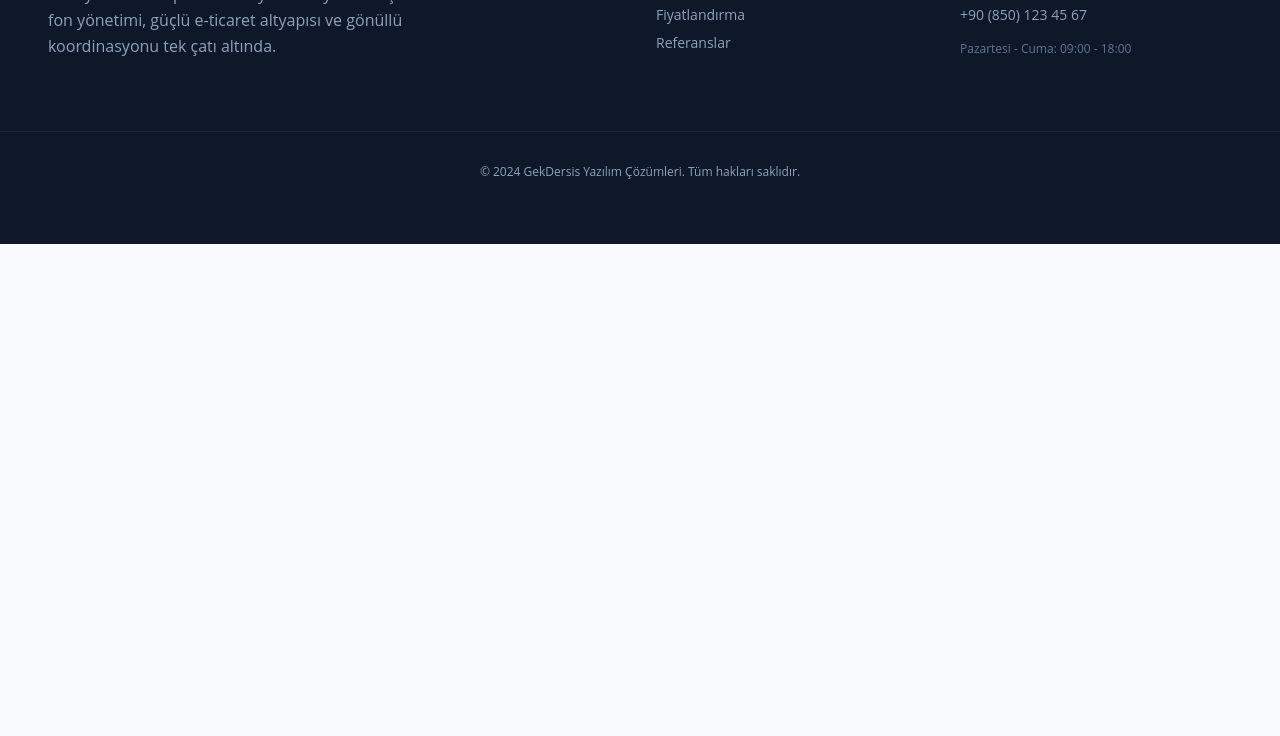
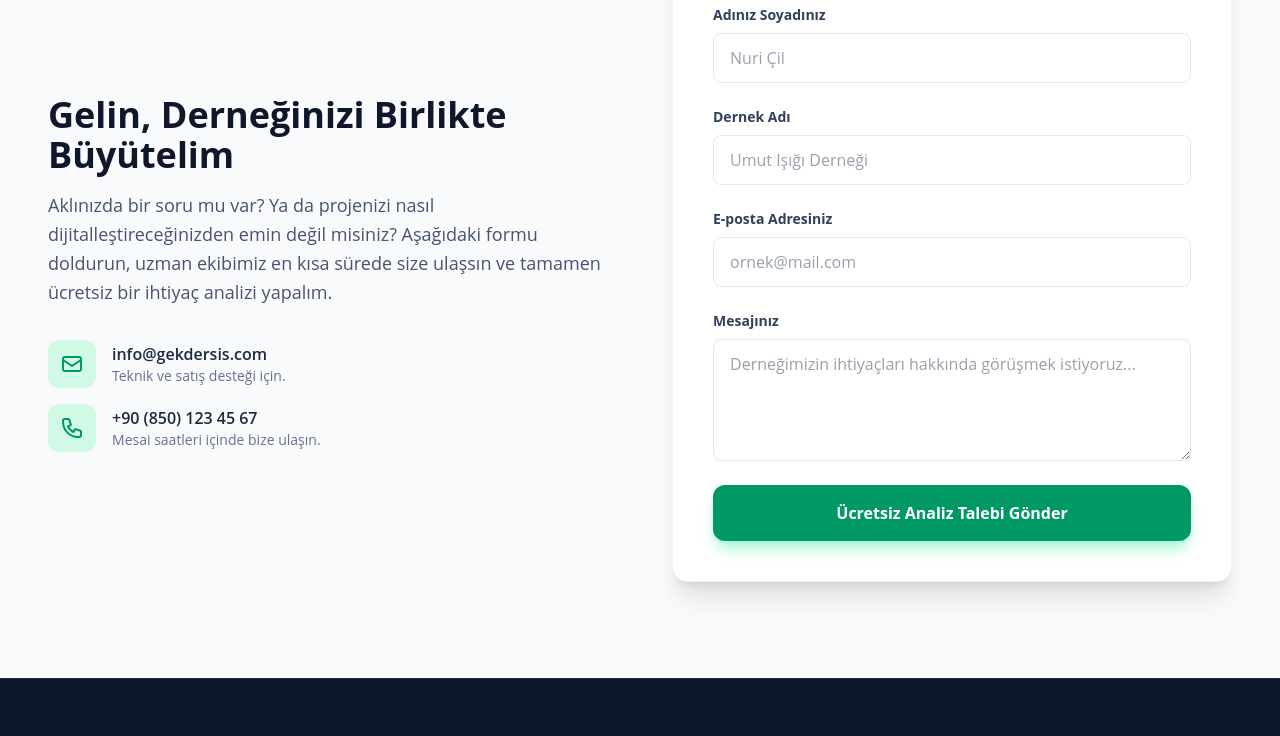
Before and after one commit to nuridemir/geksoft_gekdersis, a website: page solutions.html in a window 1280 px wide. Shown: the part 2874-3610 px from the top of the page. Before the commit the page ends 3118 px from the top, so only its background shows below. Drawn offline with Linux system fonts and the light colour scheme; a web font is replaced by a local one.

Commit message:
A contact form has been added to the solutions page

```diff
--- a/solutions.html
+++ b/solutions.html
@@ -244,6 +244,83 @@
   </section>
 
 
+  <section id="iletisim-formu" class="py-24 bg-slate-50">
+    <div class="max-w-7xl mx-auto px-4 md:px-12">
+      <div class="grid grid-cols-1 lg:grid-cols-2 gap-16 items-center">
+        <div>
+          <h2 class="text-4xl font-bold text-slate-900 mb-4">Gelin, Derneğinizi Birlikte Büyütelim</h2>
+          <p class="text-slate-600 text-lg mb-8 leading-relaxed">Aklınızda bir soru mu var? Ya da projenizi nasıl
+            dijitalleştireceğinizden emin değil misiniz? Aşağıdaki formu doldurun, uzman ekibimiz en kısa sürede size
+            ulaşsın ve tamamen ücretsiz bir ihtiyaç analizi yapalım.</p>
+          <div class="space-y-4">
+            <div class="flex items-center gap-4">
+              <div class="w-12 h-12 bg-emerald-100 text-emerald-600 rounded-xl flex items-center justify-center">
+                <svg xmlns="http://www.w3.org/2000/svg" class="h-6 w-6" fill="none" viewBox="0 0 24 24"
+                  stroke="currentColor">
+                  <path stroke-linecap="round" stroke-linejoin="round" stroke-width="2"
+                    d="M3 8l7.89 5.26a2 2 0 002.22 0L21 8M5 19h14a2 2 0 002-2V7a2 2 0 00-2-2H5a2 2 0 00-2 2v10a2 2 0 002 2z" />
+                </svg>
+              </div>
+              <div>
+                <p class="font-semibold text-slate-800">info@gekdersis.com</p>
+                <p class="text-sm text-slate-500">Teknik ve satış desteği için.</p>
+              </div>
+            </div>
+            <div class="flex items-center gap-4">
+              <div class="w-12 h-12 bg-emerald-100 text-emerald-600 rounded-xl flex items-center justify-center">
+                <svg xmlns="http://www.w3.org/2000/svg" class="h-6 w-6" fill="none" viewBox="0 0 24 24"
+                  stroke="currentColor">
+                  <path stroke-linecap="round" stroke-linejoin="round" stroke-width="2"
+                    d="M3 5a2 2 0 012-2h3.28a1 1 0 01.948.684l1.498 4.493a1 1 0 01-.502 1.21l-2.257 1.13a11.042 11.042 0 005.516 5.516l1.13-2.257a1 1 0 011.21-.502l4.493 1.498a1 1 0 01.684.949V19a2 2 0 01-2 2h-1C9.716 21 3 14.284 3 6V5z" />
+                </svg>
+              </div>
+              <div>
+                <p class="font-semibold text-slate-800">+90 (850) 123 45 67</p>
+                <p class="text-sm text-slate-500">Mesai saatleri içinde bize ulaşın.</p>
+              </div>
+            </div>
+          </div>
+        </div>
+        <div class="bg-white p-8 md:p-10 rounded-2xl shadow-xl border border-slate-100">
+          <form action="#" method="POST" class="space-y-6">
+            <div>
+              <label for="full-name" class="block text-sm font-bold text-slate-700 mb-2">Adınız Soyadınız</label>
+              <input type="text" name="full-name" id="full-name" autocomplete="name"
+                class="block w-full px-4 py-3 border border-slate-200 rounded-lg focus:ring-emerald-500 focus:border-emerald-500 transition"
+                placeholder="Nuri Çil">
+            </div>
+            <div>
+              <label for="association-name" class="block text-sm font-bold text-slate-700 mb-2">Dernek Adı</label>
+              <input type="text" name="association-name" id="association-name"
+                class="block w-full px-4 py-3 border border-slate-200 rounded-lg focus:ring-emerald-500 focus:border-emerald-500 transition"
+                placeholder="Umut Işığı Derneği">
+            </div>
+            <div>
+              <label for="email" class="block text-sm font-bold text-slate-700 mb-2">E-posta Adresiniz</label>
+              <input type="email" name="email" id="email" autocomplete="email"
+                class="block w-full px-4 py-3 border border-slate-200 rounded-lg focus:ring-emerald-500 focus:border-emerald-500 transition"
+                placeholder="ornek@mail.com">
+            </div>
+            <div>
+              <label for="message" class="block text-sm font-bold text-slate-700 mb-2">Mesajınız</label>
+              <textarea name="message" id="message" rows="4"
+                class="block w-full px-4 py-3 border border-slate-200 rounded-lg focus:ring-emerald-500 focus:border-emerald-500 transition"
+                placeholder="Derneğimizin ihtiyaçları hakkında görüşmek istiyoruz..."></textarea>
+            </div>
+            <div>
+              <button type="submit"
+                class="w-full px-8 py-4 bg-emerald-600 text-white font-bold rounded-xl hover:bg-emerald-700 shadow-lg shadow-emerald-200 transition">
+                Ücretsiz Analiz Talebi Gönder
+              </button>
+            </div>
+          </form>
+        </div>
+      </div>
+    </div>
+  </section>
+
+
+
   <footer id="iletisim" class="bg-slate-900 text-slate-400 py-16 border-t border-slate-800">
     <div class="max-w-7xl mx-auto px-4 md:px-12 grid grid-cols-1 md:grid-cols-4 gap-8">
       <div class="col-span-1 md:col-span-2">
```
